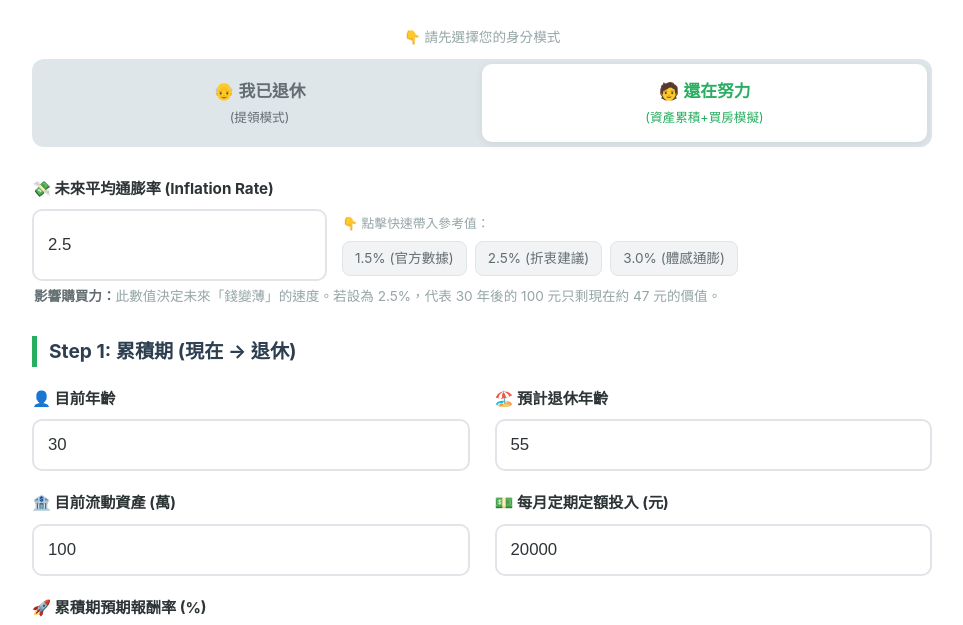
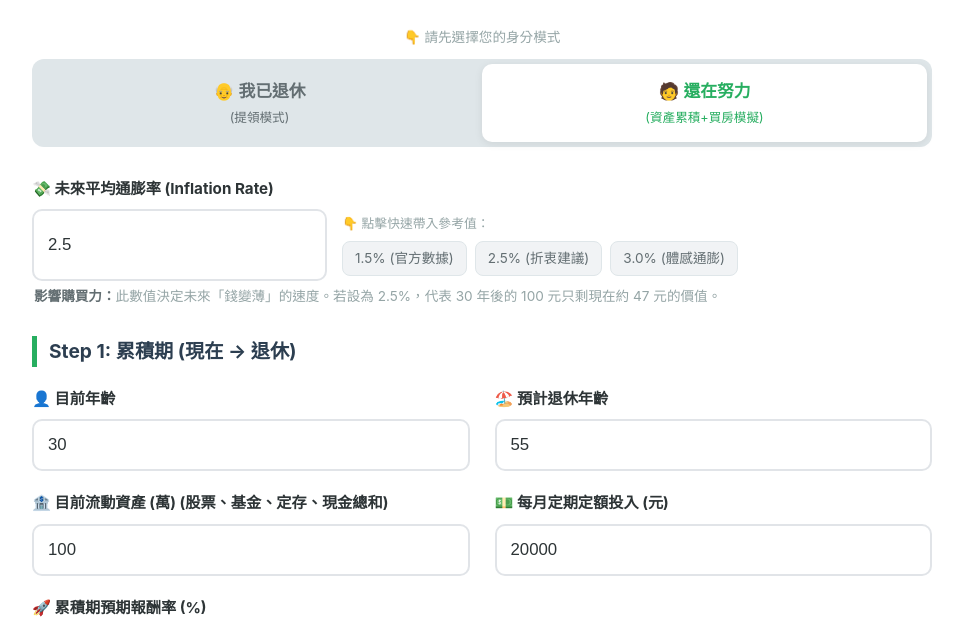
Before and after one commit to kghspaul/diewith0, a plain HTML site: page index.html in a window 1280 px wide. Shown: the part 175-800 px from the top of the page, without its empty margins (158-1121 px from the left). Drawn offline with nearby package versions, Linux system fonts and the light colour scheme.

Commit message:
Update index.html

```diff
--- a/index.html
+++ b/index.html
@@ -426,7 +426,7 @@
 
         <div class="grid-2">
             <div class="input-group">
-                <label>🏦 目前流動資產 (萬)</label>
+                <label>🏦 目前流動資產 (萬) (股票、基金、定存、現金總和)</label>
                 <input type="number" id="y-current" value="100">
             </div>
             <div class="input-group">
```
